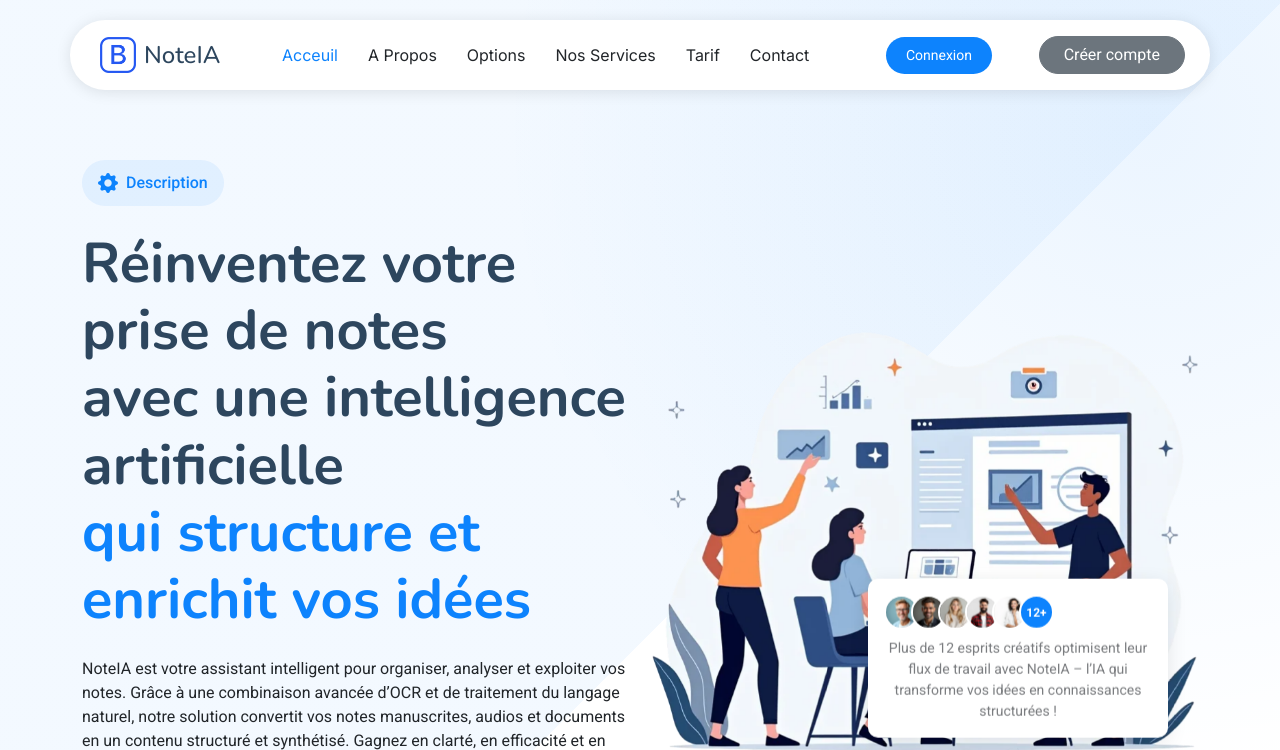
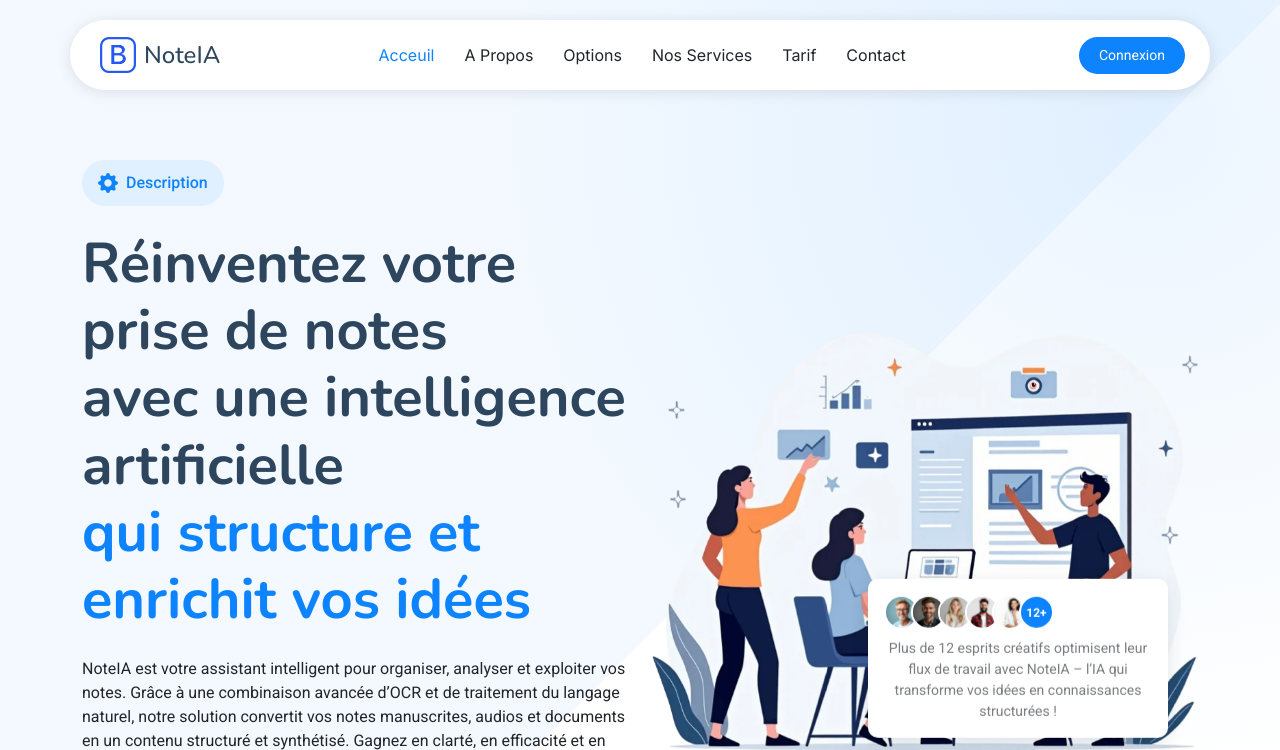
Before and after one commit to JoKonde/noteIA_acad, a Django app: page / in a window 1280 px wide. Shown: the top 750 px of the page. Run offline with Django 5.2, Linux system fonts and the light colour scheme; some libraries are stand-ins or nearby versions.

Commit message:
design dashboard

```diff
--- a/NoteIA/landing/templates/landing/index.html
+++ b/NoteIA/landing/templates/landing/index.html
@@ -54,7 +54,7 @@
       </nav>
 
       <a class="btn-getstarted" href="{% url 'login' %}">Connexion</a>
-      <a class="btn btn-secondary rounded-pill px-4" href="{% url 'signup' %}">Créer compte</a>
+     <!-- <a class="btn btn-secondary rounded-pill px-4" href="{% url 'signup' %}">Créer compte</a>-->
 
     </div>
   </header>
```
